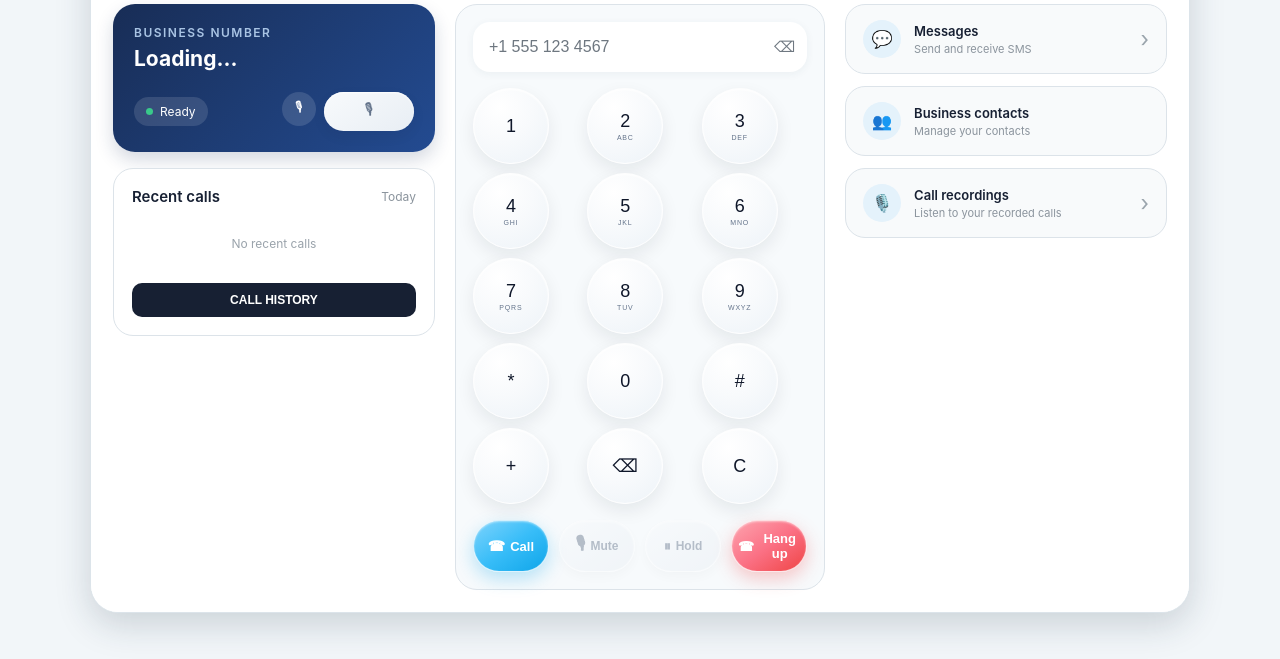
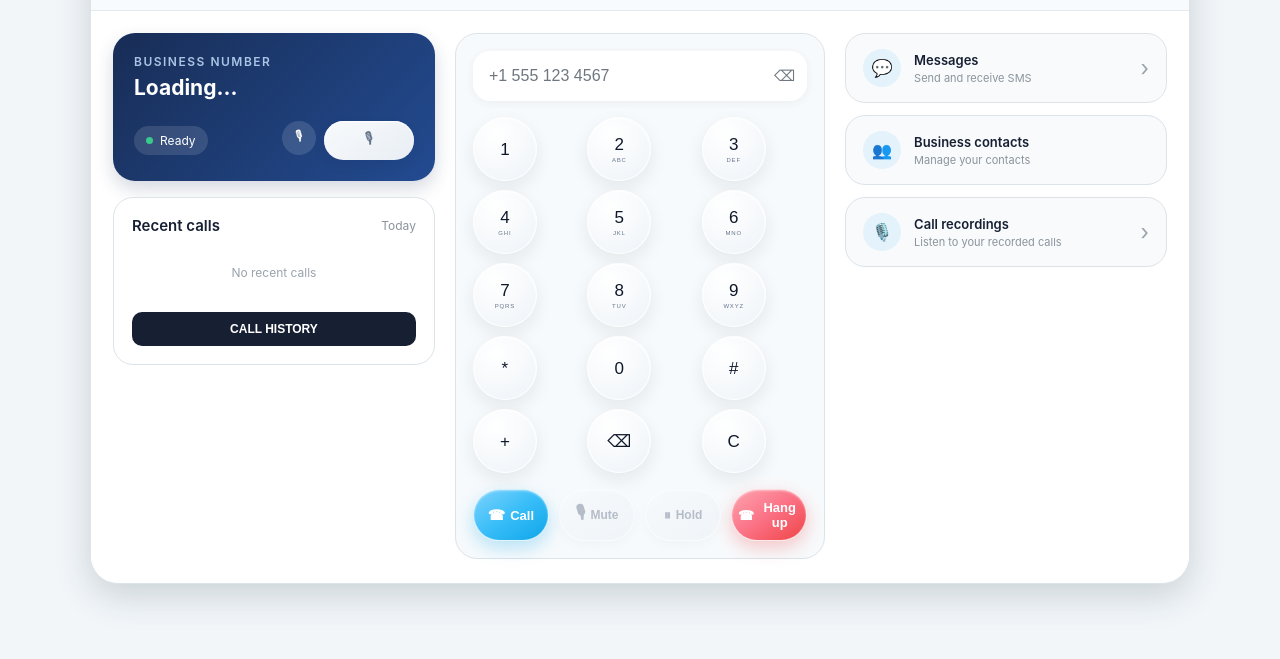
Before and after one commit to jaayfee06-ctrl/Dialeaze, a website: page public/index.html in a window 1280 px wide. Shown: the part 141-800 px from the top of the page. Drawn offline with Linux system fonts and the light colour scheme; a script that the page names is missing.

Commit message:
Reduce dial pad button size

```diff
--- a/public/style.css
+++ b/public/style.css
@@ -4093,3 +4093,19 @@ border-radius: 22px;
     }
 
 }
+
+/* Smaller premium round dial-pad buttons */
+.dialpad button {
+    width: 64px !important;
+    height: 64px !important;
+    min-width: 64px !important;
+    min-height: 64px !important;
+}
+
+.dialpad button span {
+    font-size: 17px !important;
+}
+
+.dialpad button small {
+    font-size: 6px !important;
+}
```
